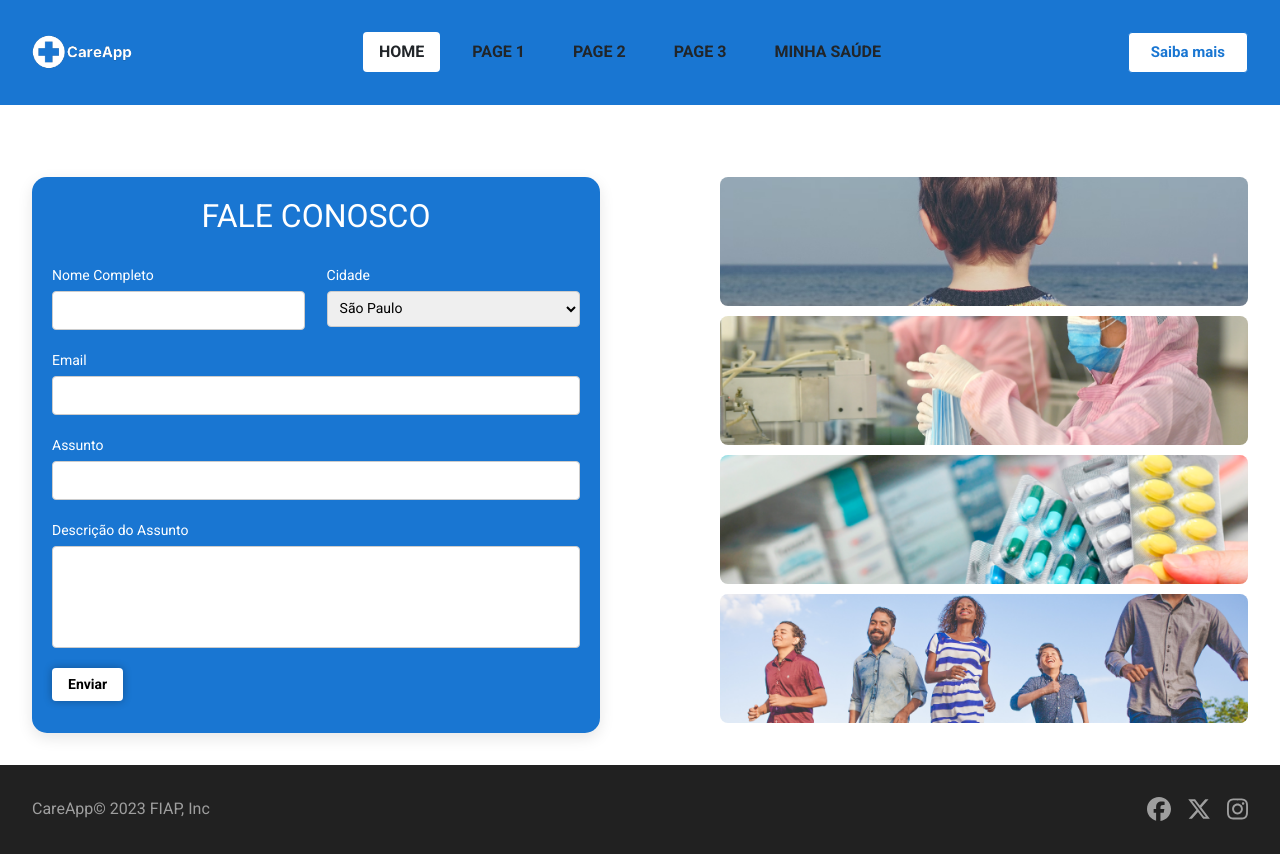
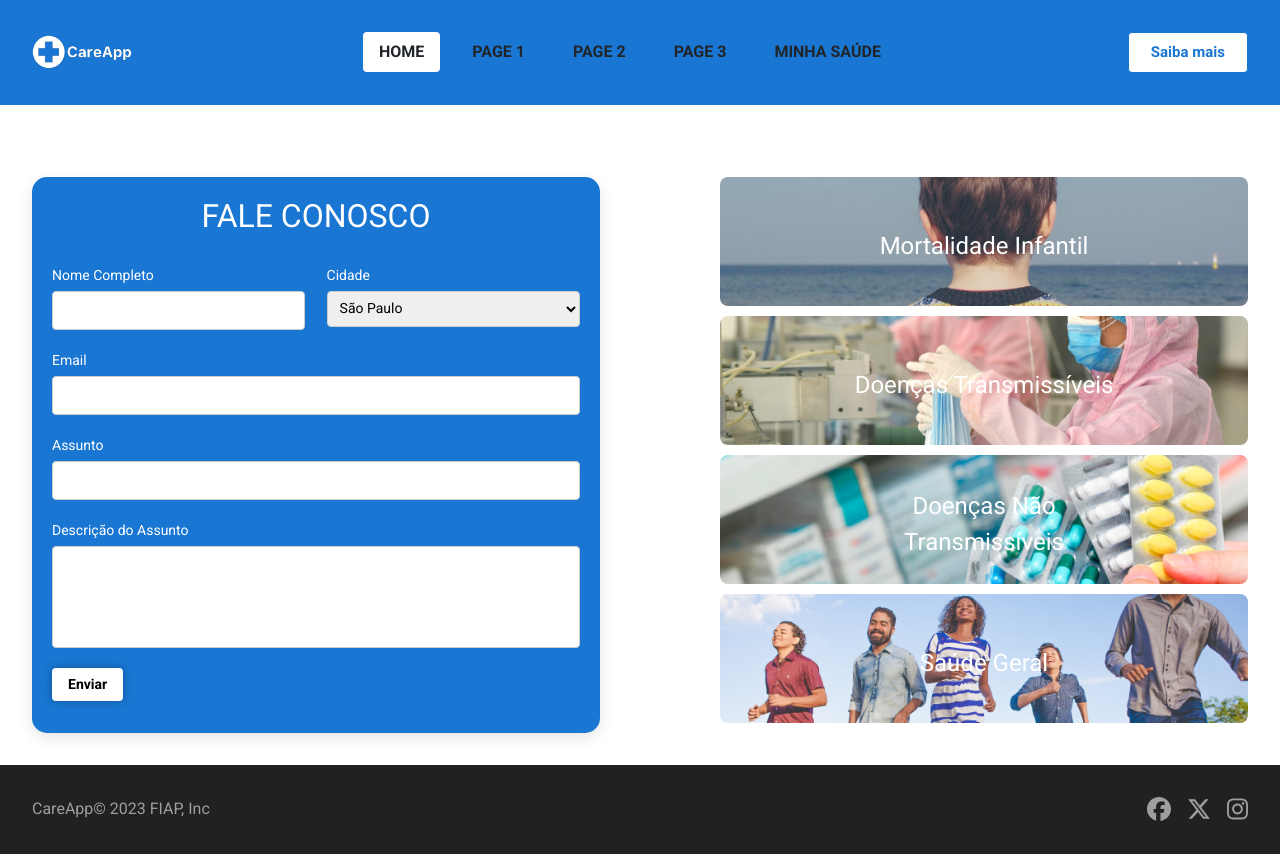
Before and after one commit to VictorJaber/global-solution-23, a React (Vite) app: page / in a window 1280 px wide. Built offline with nearby package versions, Linux system fonts and the light colour scheme.

Commit message:
Custom Home

```diff
--- a/src/components/HomeCard/index.tsx
+++ b/src/components/HomeCard/index.tsx
@@ -1,11 +1,15 @@
-import {StyledCard} from "@components/HomeCard/styles.ts";
+import {CardContainer, StyledCard, Txt} from "@components/HomeCard/styles.ts";
 
 interface HomeCardProps {
     path: string,
     imgUrl: string,
+    title: string,
 }
-export function HomeCard ({path, imgUrl}:HomeCardProps){
+export function HomeCard ({path, imgUrl, title}:HomeCardProps){
     return (
-        <StyledCard to = {path} $imgUrl = {imgUrl}/>
+        <CardContainer>
+            <StyledCard to = {path} $imgUrl = {imgUrl}/>
+            <Txt> {title} </Txt>
+        </CardContainer>
     )
 }
--- a/src/components/HomeCard/styles.ts
+++ b/src/components/HomeCard/styles.ts
@@ -1,19 +1,58 @@
 import {Link} from "react-router-dom";
-import styled from "styled-components";
+import styled, {keyframes} from "styled-components";
 
 interface HomeCardImg {
     $imgUrl: string,
+}
 
-}
+const txtAnimation = keyframes`
+    0% {letter-spacing: -0.5em; opacity: 0;}
+    40% {opacity: 0.6 }
+    100%{opacity: 1}
+`;
 export const StyledCard = styled(Link)<HomeCardImg>`
   height: 129px;
   margin-bottom: 10px;
   border-radius: 8px;
   padding: 10px 80px;
   background: center center no-repeat ${({$imgUrl})=>`url(${$imgUrl})`} ;
-  transition: transform 0.3s ease-in-out;
+  transition: all 0.3s ease-in-out;
   background-size: cover;
+  display: flex;
+  align-items: center;
+  justify-content: center;
+  position: relative;
+  overflow: hidden;
 
   &:hover {
-    transform: scale(1.05); }
+    transform: scale(1.05);
+    & p {
+      animation: ${txtAnimation} 0.7s cubic-bezier(0.215, 0.610, 0.355, 1.000) both;
+    }
+    &:before{
+      position: absolute;
+      inset: 0;
+      background-color: rgba(0,0,0,0.5);
+      display: block;
+      content: "";
+      color: white;
+    }
+  }
 `;
+
+export const Txt = styled.p`
+  font-size: 1.5rem;
+  color: white;
+  position: absolute;
+  top: 50%;
+  left: 50%;
+  transform: translate(-50%, -50%);
+  display: block;
+  &:hover{
+    display: block;
+  }
+`;
+
+export const CardContainer = styled.div`
+    position: relative;
+`;
--- a/src/pages/Home/index.tsx
+++ b/src/pages/Home/index.tsx
@@ -327,10 +327,10 @@ export function Home() {
         </form>
       </Form>
       <Boxes>
-        <HomeCard path='page-1' imgUrl='/1.png'/>
-        <HomeCard path='page-2' imgUrl='/2.png'/>
-        <HomeCard path='page-3' imgUrl='/3.png'/>
-        <HomeCard path='minha-saude' imgUrl='/4.png'/>
+        <HomeCard title='Mortalidade Infantil' path='page-1' imgUrl='/1.png'/>
+        <HomeCard title='Doenças Transmissíveis' path='page-2' imgUrl='/2.png'/>
+        <HomeCard title='Doenças Não Transmissíveis' path='page-3' imgUrl='/3.png'/>
+        <HomeCard title='Saúde Geral' path='minha-saude' imgUrl='/4.png'/>
       </Boxes>
     </Container>
   );
```
